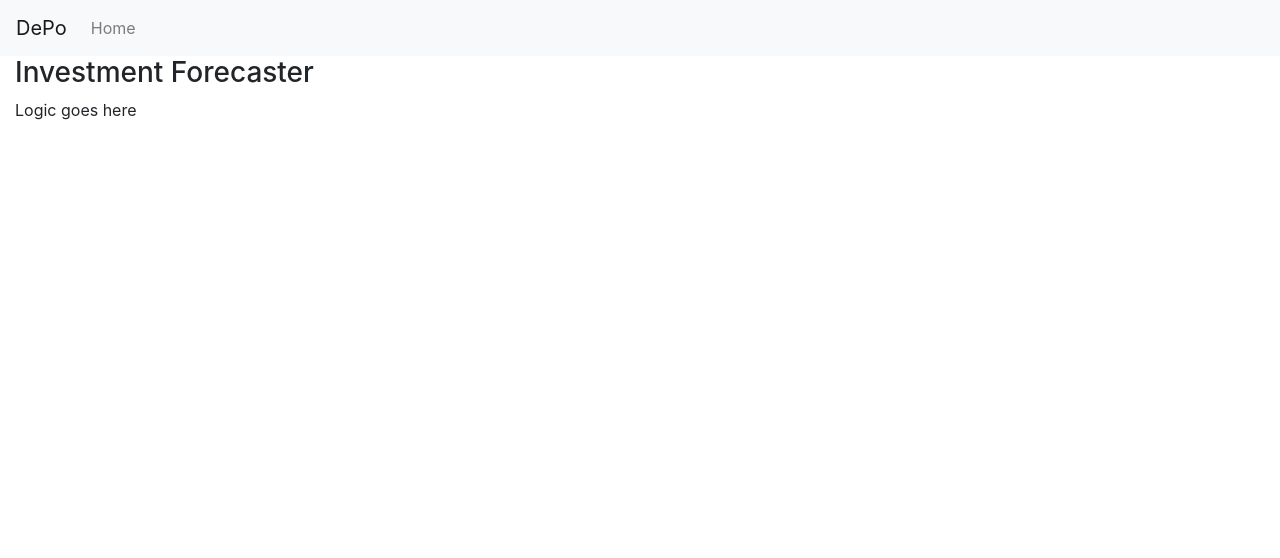
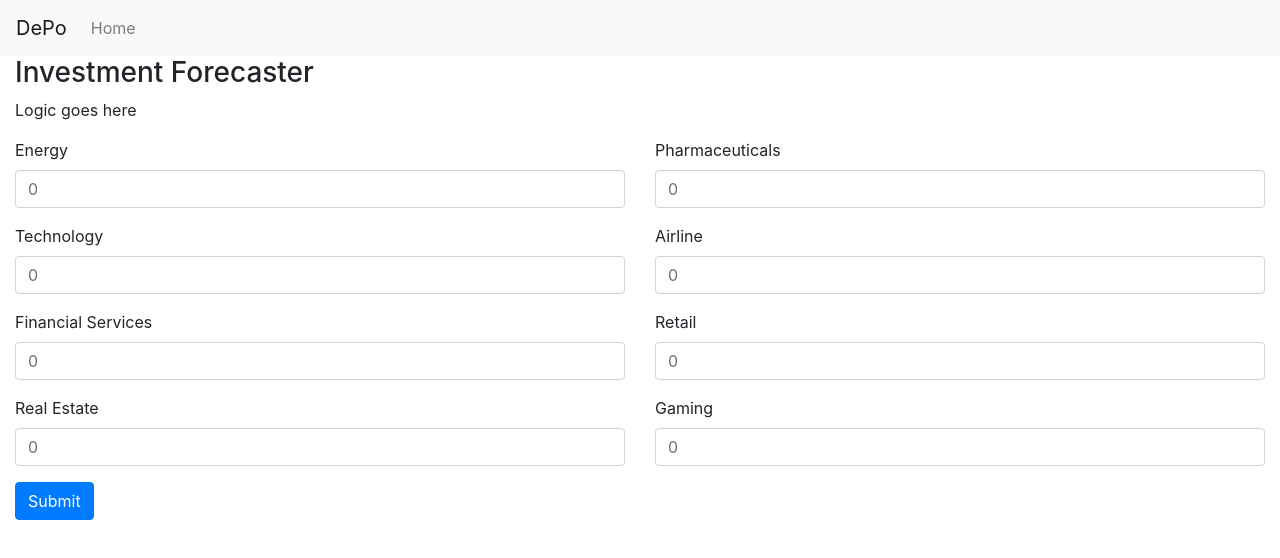
Before and after one commit to lindseygao/gs-api, a React (Create React App) app in the folder eng-possibilities-ui-master/: page / in a window 1280 px wide. Shown: the top 558 px of the page. Built offline with nearby package versions, Linux system fonts and the light colour scheme.

Commit message:
add input form

```diff
--- a/eng-possibilities-ui-master/src/App.js
+++ b/eng-possibilities-ui-master/src/App.js
@@ -1,7 +1,8 @@
 import { Container } from "react-bootstrap";
 
 import NavBar from "./components/NavBar";
-import ForecasterHome from './pages/Forecaster'
+import ForecasterHome from './pages/Forecaster/index.js';
+import InputForm from './pages/Forecaster/InputForm.js'
 
 import "./App.css";
 
@@ -12,6 +13,7 @@ function App() {
         <NavBar />
         <Container fluid>
          <ForecasterHome/>
+         <InputForm/>
         </Container>
       </Container>
     </div>
--- /dev/null
+++ b/eng-possibilities-ui-master/src/pages/Forecaster/InputForm.js
@@ -0,0 +1,116 @@
+import React, { Component } from "react";
+import { Form, Button, Row, Col } from "react-bootstrap";
+
+export default class InputForm extends Component {
+  constructor(props, context) {
+    super();
+    this.state = {
+      energy: 0,
+      technology: 0,
+      financial: 0,
+      realEstate: 0,
+      pharmaceutical: 0,
+      airline: 0,
+      retail: 0,
+      gaming: 0,
+    };
+  }
+
+  onChange(e) {
+    this.setState({
+        [e.target.name]: e.target.value
+    });
+  }
+
+  onSubmit(e) {
+    e.preventDefault();
+
+    fetch(this.props.formAction, {
+        headers: {
+            'Accept': 'application/json',
+            'Content-Type': 'application/json'
+        },
+        body: JSON.stringify({
+          energy: this.state.energy,
+          technology: this.state.technology,
+          financial: this.state.financial,
+          realEstate: this.state.realEstate,
+          pharmaceutical: this.state.pharmaceutical,
+          airline: this.state.airline,
+          retail: this.state.retail,
+          gaming: this.state.gaming,
+        })
+    });
+
+    this.setState({
+      energy: 0,
+      technology: 0,
+      financial: 0,
+      realEstate: 0,
+      pharmaceutical: 0,
+      airline: 0,
+      retail: 0,
+      gaming: 0,
+    });
+  }
+
+  render() {
+    return(
+      <form>
+        <Row>
+          <Col>
+            <Form.Group action={this.props.action} method={this.props.method} controlId="formEnergy" onSubmit={this.onSubmit}>
+              <Form.Label>Energy</Form.Label>
+              <Form.Control type="number" placeholder="0" />
+            </Form.Group>
+
+            <Form.Group controlId="formTechnology">
+              <Form.Label>Technology</Form.Label>
+              <Form.Control type="number" placeholder="0" />
+            </Form.Group>
+
+            <Form.Group controlId="formFinancialServices">
+              <Form.Label>Financial Services</Form.Label>
+              <Form.Control type="number" placeholder="0" />
+            </Form.Group>
+
+            <Form.Group controlId="formRealEstate">
+              <Form.Label>Real Estate</Form.Label>
+              <Form.Control type="number" placeholder="0" />
+            </Form.Group>
+          </Col>
+          <Col>
+            <Form.Group controlId="formPharmaceuticals">
+              <Form.Label>Pharmaceuticals</Form.Label>
+              <Form.Control type="number" placeholder="0" />
+            </Form.Group>
+
+            <Form.Group controlId="formAirline">
+              <Form.Label>Airline</Form.Label>
+              <Form.Control type="number" placeholder="0" />
+            </Form.Group>
+
+            <Form.Group controlId="formRetail">
+              <Form.Label>Retail</Form.Label>
+              <Form.Control type="number" placeholder="0" />
+            </Form.Group>
+
+            <Form.Group controlId="formGaming">
+              <Form.Label>Gaming</Form.Label>
+              <Form.Control type="number" placeholder="0" />
+            </Form.Group>
+          </Col>
+        </Row>
+
+        <Button variant="primary" type="submit">
+          Submit
+        </Button>
+      </form>
+    );
+  }
+}
+
+InputForm.defaultProps = {
+  action: 'http://localhost:3000',
+  method: 'post'
+};
```
